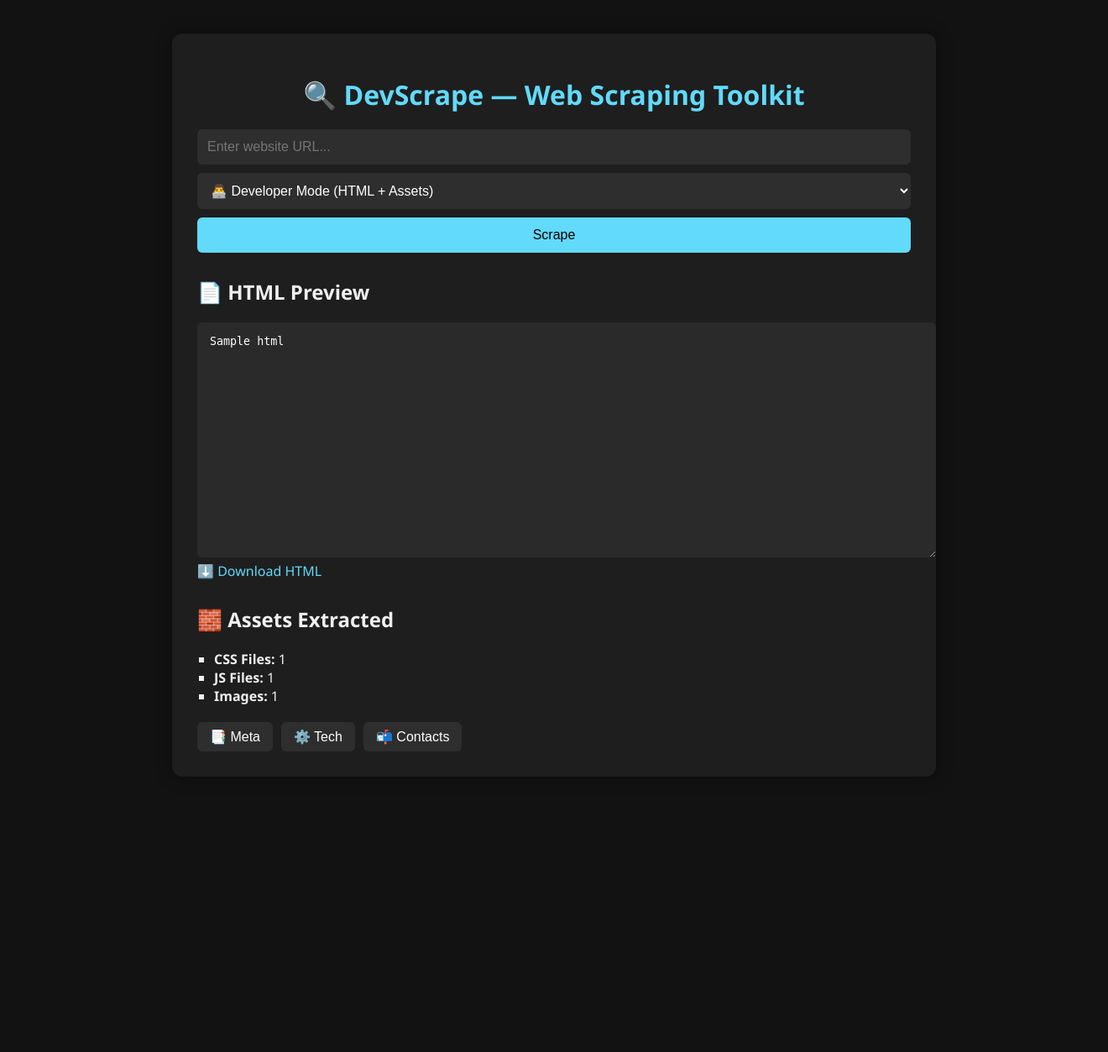
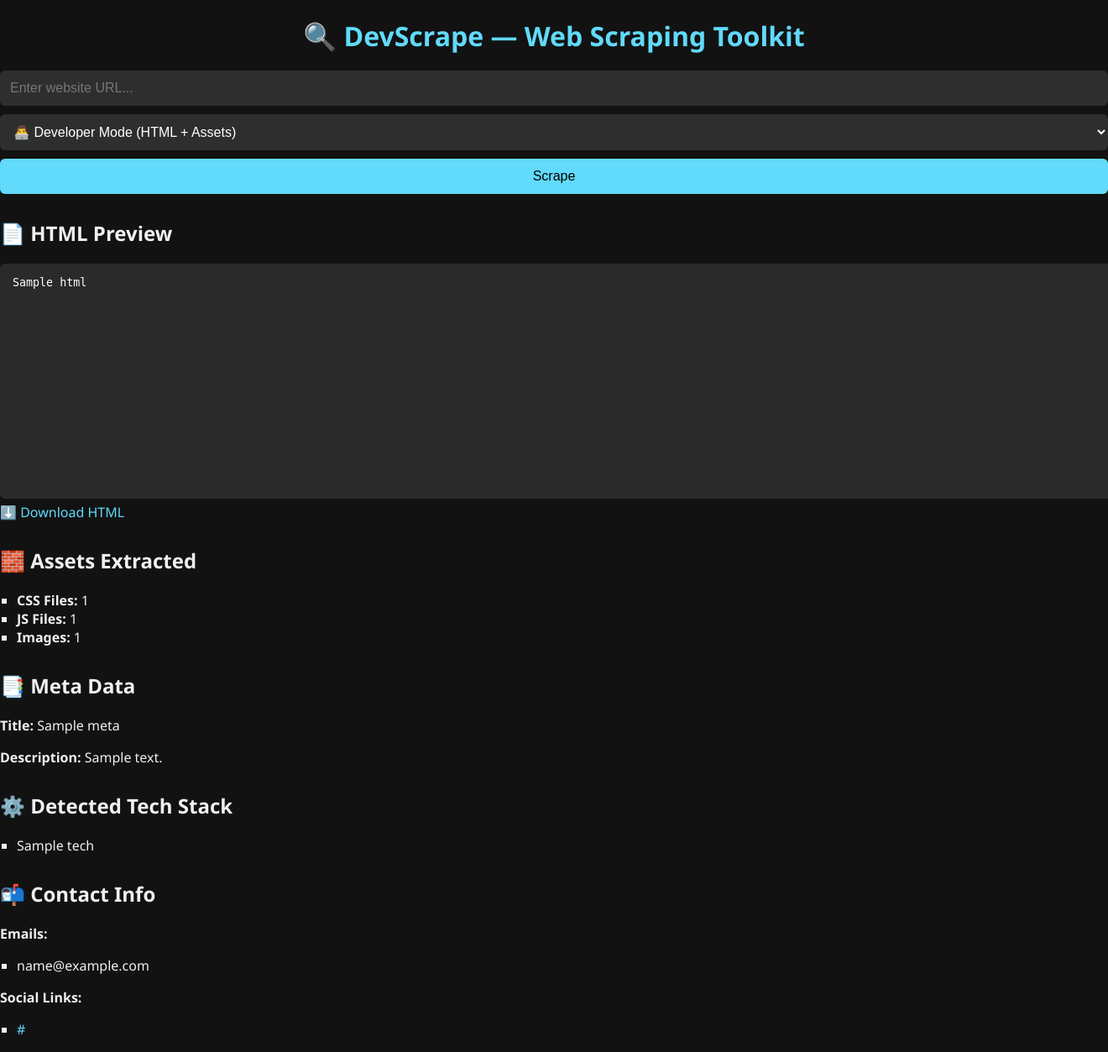
Before and after one commit to apex064/Dev-scaraper, a Flask app: template templates/index.html in a window 1320 px wide; the page is wider, and only the part inside the window is pictured. Shown: that part at 84% size. Before the commit the page ends 895 px from the top of that part, so only its background shows below. Run offline with Flask 3, Linux system fonts and the light colour scheme; the template is opened without the code that fills it: most values are stand-ins (such as "Sample title", 1, 10 or a date in 2020).

Commit message:
Update index.html

```diff
--- a/templates/index.html
+++ b/templates/index.html
@@ -6,12 +6,9 @@
     <link rel="stylesheet" href="{{ url_for('static', filename='style.css') }}">
 </head>
 <body>
-    <div class="toast" id="toast"></div>
-
-    <div class="container">
     <h1>🔍 DevScrape — Web Scraping Toolkit</h1>
 
-        <form method="POST" onsubmit="showLoader()">
+    <form method="POST">
         <input type="text" name="url" placeholder="Enter website URL..." required>
         <select name="mode">
             <option value="developer">👨‍💻 Developer Mode (HTML + Assets)</option>
@@ -20,10 +17,8 @@
         <button type="submit">Scrape</button>
     </form>
 
-        <div id="loader" class="loader" style="display:none;"></div>
-
     {% if error %}
-            <script>showToast("❌ {{ error }}", true)</script>
+        <p style="color:red">{{ error }}</p>
     {% endif %}
 
     {% if result.html %}
@@ -48,16 +43,8 @@
     </div>
     {% endif %}
 
-        {% if result.meta or result.tech or result.contacts %}
-        <div class="tabs">
-            {% if result.meta %}<button onclick="showTab('meta')">📑 Meta</button>{% endif %}
-            {% if result.tech %}<button onclick="showTab('tech')">⚙️ Tech</button>{% endif %}
-            {% if result.contacts %}<button onclick="showTab('contacts')">📬 Contacts</button>{% endif %}
-        </div>
-        {% endif %}
-
     {% if result.meta %}
-        <div id="tab-meta" class="tab-content">
+    <div class="section">
         <h2>📑 Meta Data</h2>
         <p><strong>Title:</strong> {{ result.meta.title }}</p>
         <p><strong>Description:</strong> {{ result.meta.description }}</p>
@@ -65,7 +52,7 @@
     {% endif %}
 
     {% if result.tech %}
-        <div id="tab-tech" class="tab-content">
+    <div class="section">
         <h2>⚙️ Detected Tech Stack</h2>
         <ul>
             {% for t in result.tech %}
@@ -76,7 +63,7 @@
     {% endif %}
 
     {% if result.contacts %}
-        <div id="tab-contacts" class="tab-content">
+    <div class="section">
         <h2>📬 Contact Info</h2>
         <p><strong>Emails:</strong></p>
         <ul>
@@ -92,15 +79,5 @@
         </ul>
     </div>
     {% endif %}
-
-        {% if result %}
-            <script>
-                showToast("✅ Scraping Complete!");
-                {% if result.meta %} showTab('meta'); {% endif %}
-            </script>
-        {% endif %}
-    </div>
-
-    <script src="{{ url_for('static', filename='script.js') }}"></script>
 </body>
 </html>
```
Lines whose indentation alone changed are shown as unchanged.
